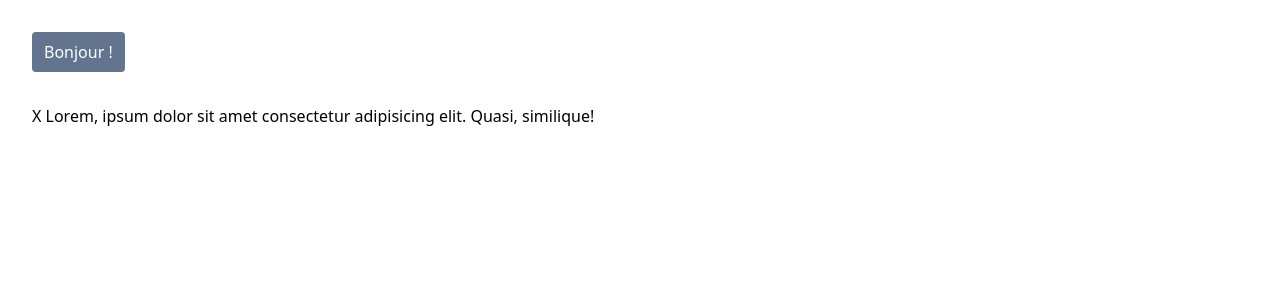
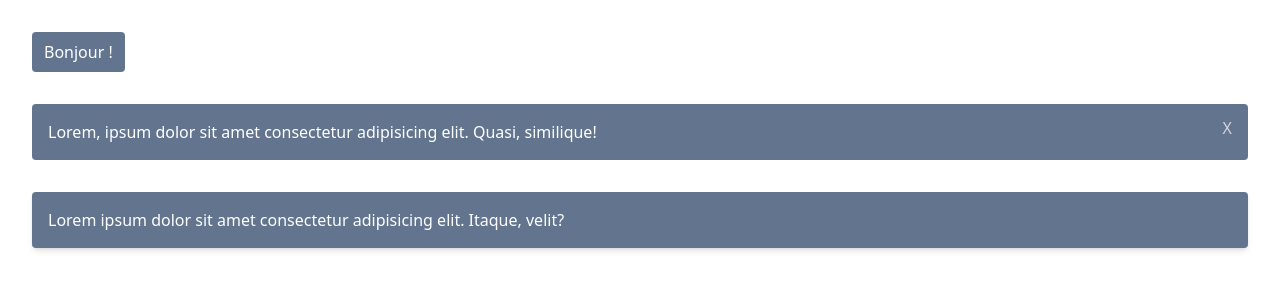
Before and after one commit to pharos-lab/lantern, a Vue app: page / in a window 1280 px wide. Shown: the top 300 px of the page. Built offline with nearby package versions, Linux system fonts and the light colour scheme.

Commit message:
components: made card primitive and styled component

```diff
--- a/src/App.vue
+++ b/src/App.vue
@@ -1,16 +1,19 @@
 <script setup lang="ts">
 import Button from './components/button/Button.vue';
-import Alert from './primitives/alert/Alert.vue'
-import AlertClose from './primitives/alert/AlertClose.vue';
+import Alert from './components/alert/Alert.vue'
+import AlertClose from './components/alert/AlertClose.vue';
+import Card from './components/card/Card.vue'
 </script>
 
 <template>
     <div class="p-8 space-y-8">
         <Button class="test ok" nicce="dfdfd">Bonjour !</Button>
-        <Alert role="test" :duration="10000">
+        <Alert role="test">
             <AlertClose>X</AlertClose>
             Lorem, ipsum dolor sit amet consectetur adipisicing elit. Quasi, similique!
         </Alert>
+
+        <Card>Lorem ipsum dolor sit amet consectetur adipisicing elit. Itaque, velit?</Card>
     </div>
 
 </template>
--- a/src/components/alert/alertSpecs.ts
+++ b/src/components/alert/alertSpecs.ts
@@ -13,7 +13,7 @@ export const alertSpecs: ComponentSpec = {
 
 export const alertCloseSpecs: ComponentSpec = {
     name: 'AlertClose',
-    class: 'absolute top-3 right-3 opacity-70 hover:opacity-100 transition-opacity',
+    class: 'absolute top-3 right-4 opacity-70 hover:opacity-100 transition-opacity',
     defaultProps: {},
     override: {}
 };
--- /dev/null
+++ b/src/components/card/Card.vue
@@ -0,0 +1,21 @@
+<template>
+    <Card v-bind="props" :class="classes">
+        <slot />
+    </Card>
+</template>
+
+<script setup lang="ts">
+import Card from '../../primitives/card/Card.vue'
+import { useComponentClasses } from '../../composables/useComponentClasses'
+import { cardSpecs } from './cardSpecs'
+import type { BasePrimitiveProps, BaseProps } from '../../types'
+
+interface CardProps extends BaseProps, BasePrimitiveProps {
+    radius?: string
+    shadow?: string
+}
+
+const props = defineProps<CardProps>()
+
+const classes = useComponentClasses(props, cardSpecs)
+</script>
--- /dev/null
+++ b/src/components/card/cardSpecs.ts
@@ -0,0 +1,15 @@
+import type { ComponentSpec } from '../../types'
+
+export const cardSpecs: ComponentSpec = {
+    name: 'Card',
+    apply: ['hover'],
+    class: 'l-card relative p-4',
+    defaultProps: {
+        color: 'slate',
+        variant: 'filled',
+        size: 'medium',
+        radius: 'medium',
+        shadow: 'medium'
+    },
+
+}
--- /dev/null
+++ b/src/primitives/card/Card.vue
@@ -0,0 +1,13 @@
+<template>
+    <div class="l-card">
+        <slot />
+    </div>
+</template>
+
+<script setup lang="ts">
+import type { BasePrimitiveProps } from '../../types'
+
+interface CardPrimitiveProps extends BasePrimitiveProps {}
+
+defineProps<CardPrimitiveProps>()
+</script>
--- a/src/themes/default.ts
+++ b/src/themes/default.ts
@@ -28,4 +28,9 @@ export const defaultTheme = {
         medium: 'rounded'
         //etc
     },
+    shadow: {
+        small: 'shadow-sm',
+        medium: 'shadow-md',
+        none: 'shadow-none'
+    }
 }
```
